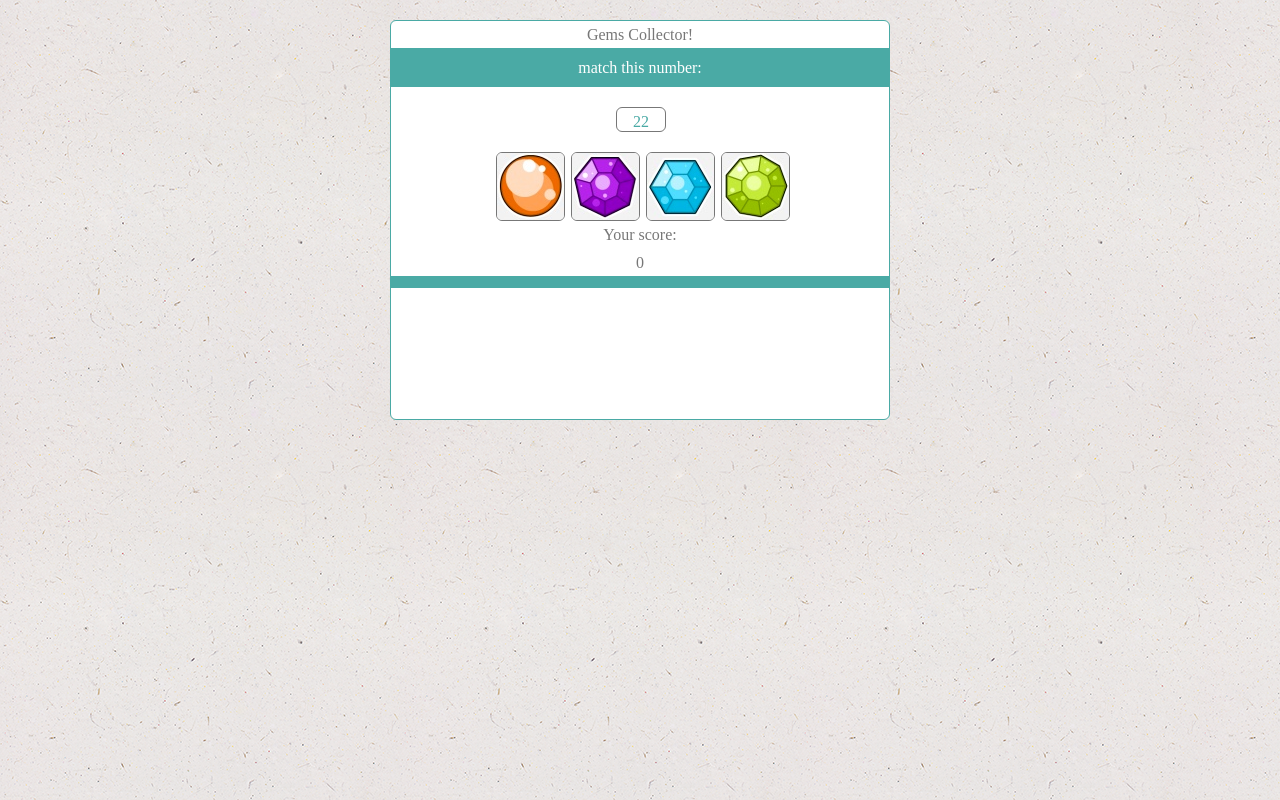
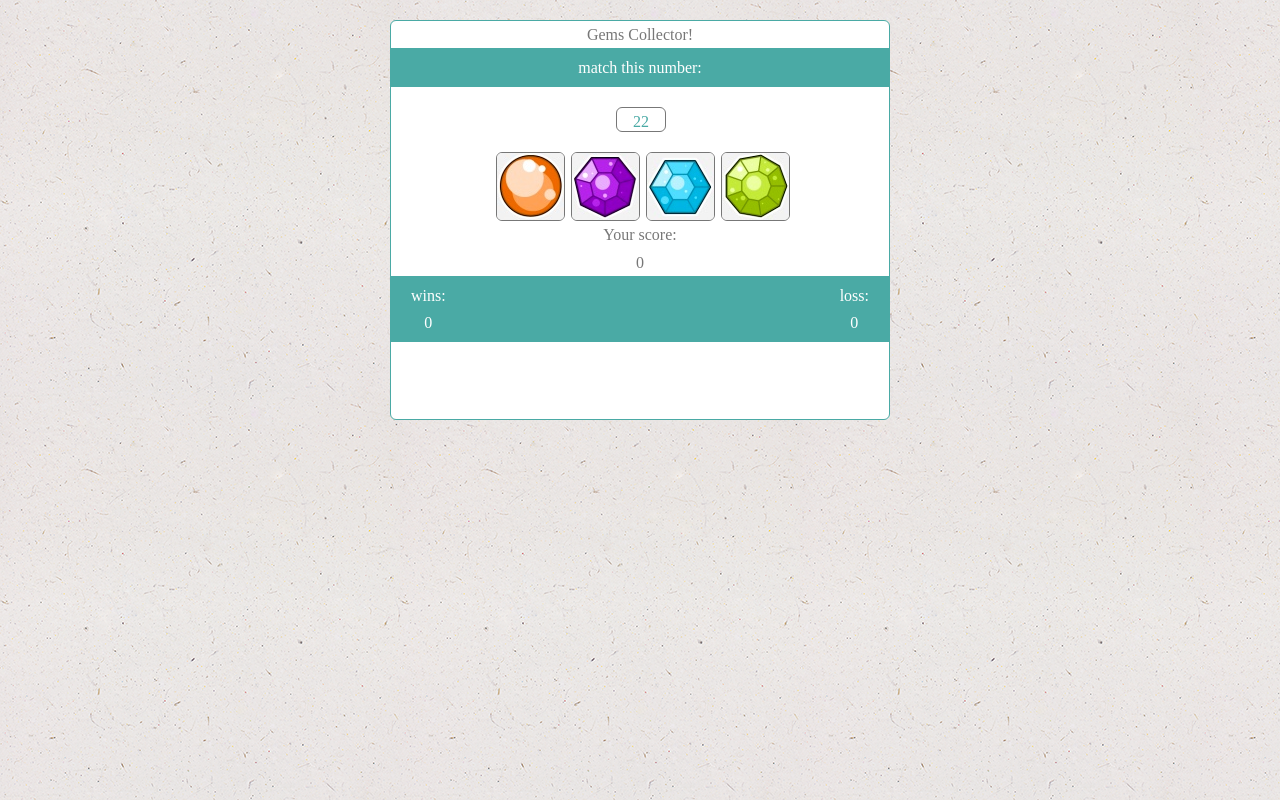
Before and after one commit to BeardedBeauty/BeardedBeauty.github.io, a plain HTML site: page gemstone.html in a window 1280 px wide. Drawn offline with nearby package versions, Linux system fonts and the light colour scheme.

Commit message:
finished gemstone game with styles

```diff
--- a/assets/style/style.css
+++ b/assets/style/style.css
@@ -335,6 +335,16 @@ textarea {
     float: left;
     padding-left:105px;
 }
+
+#win {
+    float: left;
+    margin-left: 20px;
+}
+
+#lose {
+    float: right;
+    margin-right: 20px;
+}
 /* media queries */
 
 
--- a/gemstone.html
+++ b/gemstone.html
@@ -8,21 +8,21 @@
 </head>
 
 <body>
-    <div id = "gemstone">
+    <div id="gemstone">
         <div>
             <p>Gems Collector!</p>
         </div>
-        <div class = "gemtitle">
+        <div class="gemtitle">
             <p>match this number:</p>
         </div>
         <br>
         <p id="match"></p>
         <br>
-        <div id = "tcenter">
-            <img src="images/gem 1.png" class="gems 1"/>
-            <img src="images/gem 2.png" class="gems 2"/>
-            <img src="images/gem 3.png" class="gems 3"/>
-            <img src="images/gem 4.png" class="gems 4"/>
+        <div id="tcenter">
+            <img src="images/gem 1.png" class="gems 1" />
+            <img src="images/gem 2.png" class="gems 2" />
+            <img src="images/gem 3.png" class="gems 3" />
+            <img src="images/gem 4.png" class="gems 4" />
         </div>
         <div>
             <p>Your score:</p>
@@ -30,14 +30,16 @@
         <div>
             <p id="maker"></p>
         </div>
-        <div class = "gemtitle">
-                <div id = "win">
-
-                </div>
-                <div id = "lose">
-
-                </div>
+        <div class="gemtitle">
+            <div id="win">
+                <p>wins:</p>
+                <p id = "wins"></p>
             </div>
+            <div id="lose">
+                <p>loss:</p>
+                <p id = "loss"></p>
+            </div>
+        </div>
         <script type="text/javascript" src="https://cdnjs.cloudflare.com/ajax/libs/jquery/3.2.1/jquery.min.js"></script>
         <script type="text/javascript" src="gemstone.js"></script>
     </div>
--- a/gemstone.js
+++ b/gemstone.js
@@ -7,8 +7,12 @@ window.onload = function () {
 
 var p1 = $("<p>");
 var p2 = $("<p>");
-var match = $("#match")
-var numb = $("#maker")
+var pw = $("<p>");
+var pl = $("<p>");
+var match = $("#match");
+var numb = $("#maker");
+var w = $("#wins");
+var l = $("#loss");
 var matchInt;
 var whatsg;
 var gems = [0, 0, 0, 0];
@@ -30,6 +34,11 @@ function reset() {
         gems[q] = random();
     }
     console.log(gems)
+
+    pw.text(wins)
+    w.append(pw);
+    pl.text(losses)
+    l.append(pl);
 }
 
 function random() {
@@ -39,14 +48,14 @@ function random() {
 
 function dance() {
     if (score === matchInt) {
+        wins++;
         alert("whoa dude, you won!")
         reset();
-        wins++;
     }
     else if (score > matchInt) {
+        losses++;
         alert("now now, coulda done better, sad.")
         reset();
-        losses++;
     }
 }
 
```
